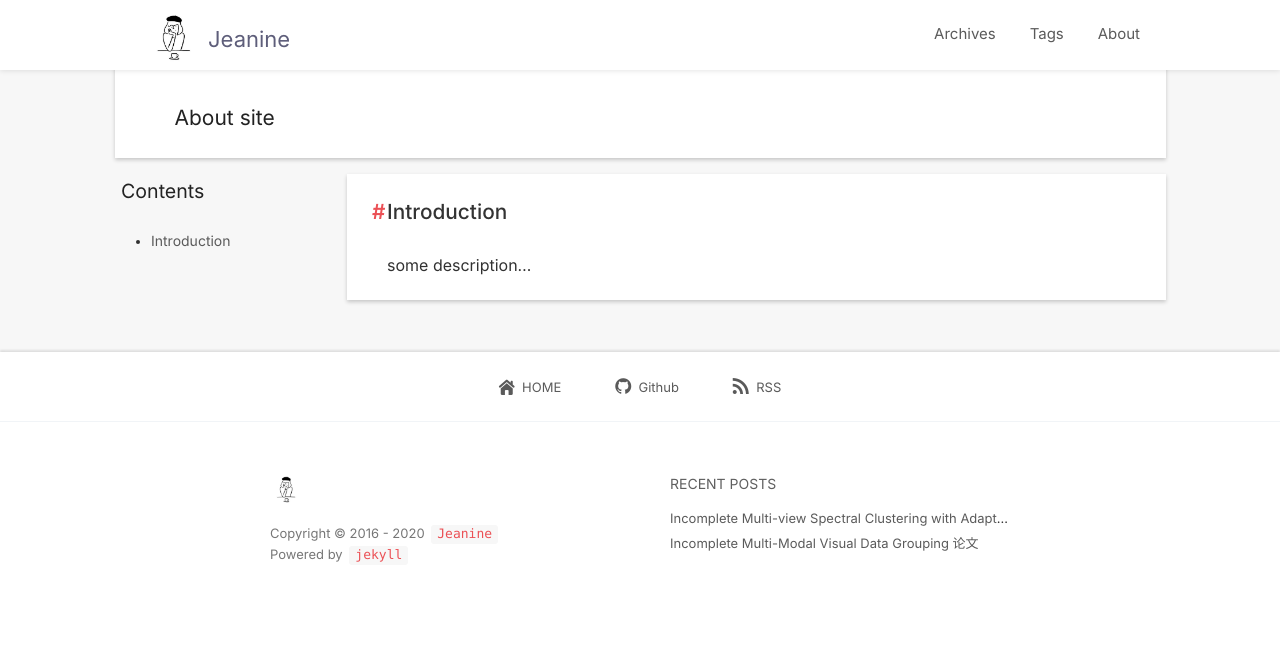
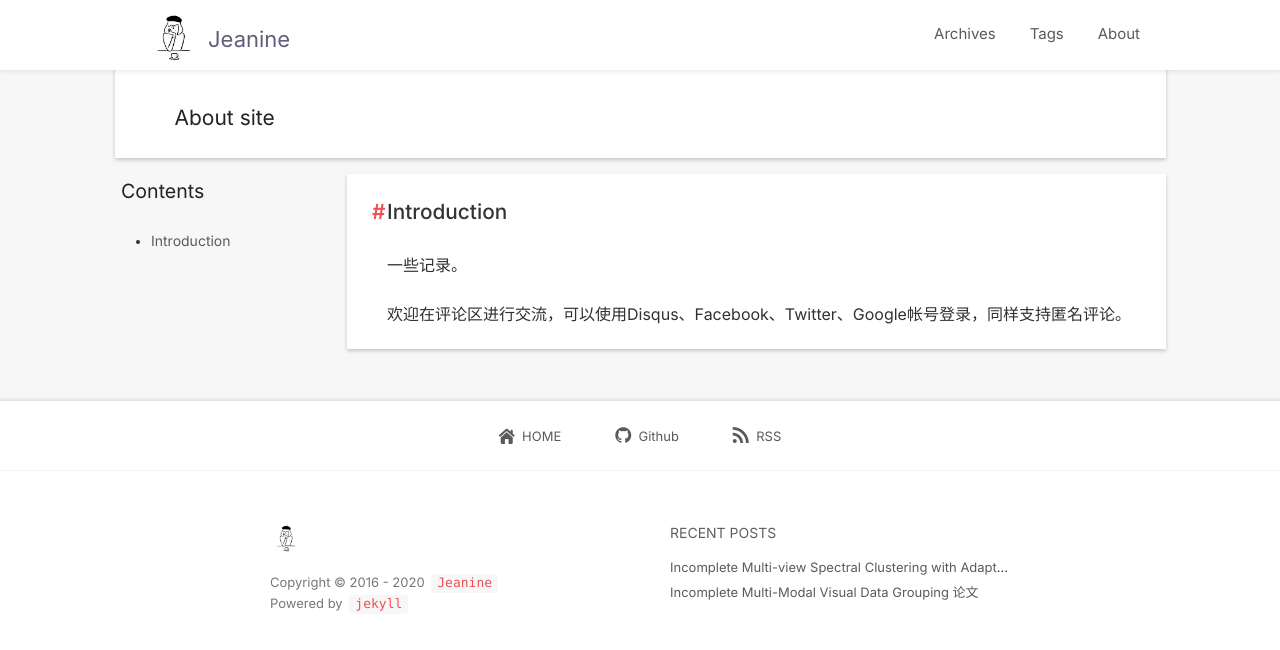
Before and after one commit to Jeaninezpp/Jeaninezpp.github.io, a Jekyll site: the page built from about.md, in a window 1280 px wide. Shown: the top 650 px of the page. Built offline with Jekyll 4.4.1, drawn with Linux system fonts in a browser that asks for light colours; nearby versions of some CDN libraries; comment, search, counter and statistics services are not loaded.

Commit message:
update aboutme

```diff
--- a/about.md
+++ b/about.md
@@ -8,4 +8,6 @@ title: About site
 
 ## Introduction
 
-some description...
+一些记录。
+
+欢迎在评论区进行交流，可以使用Disqus、Facebook、Twitter、Google帐号登录，同样支持匿名评论。
```
